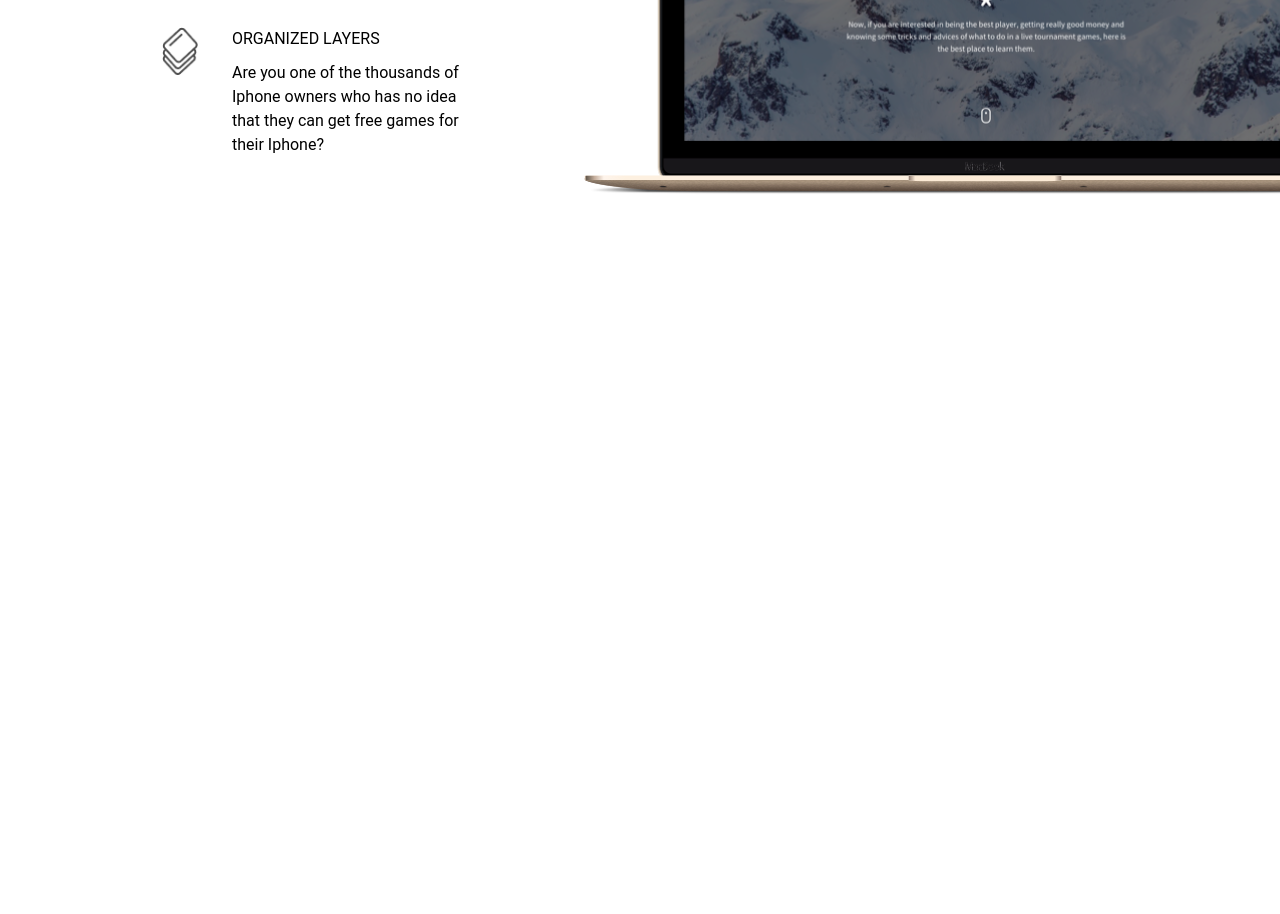
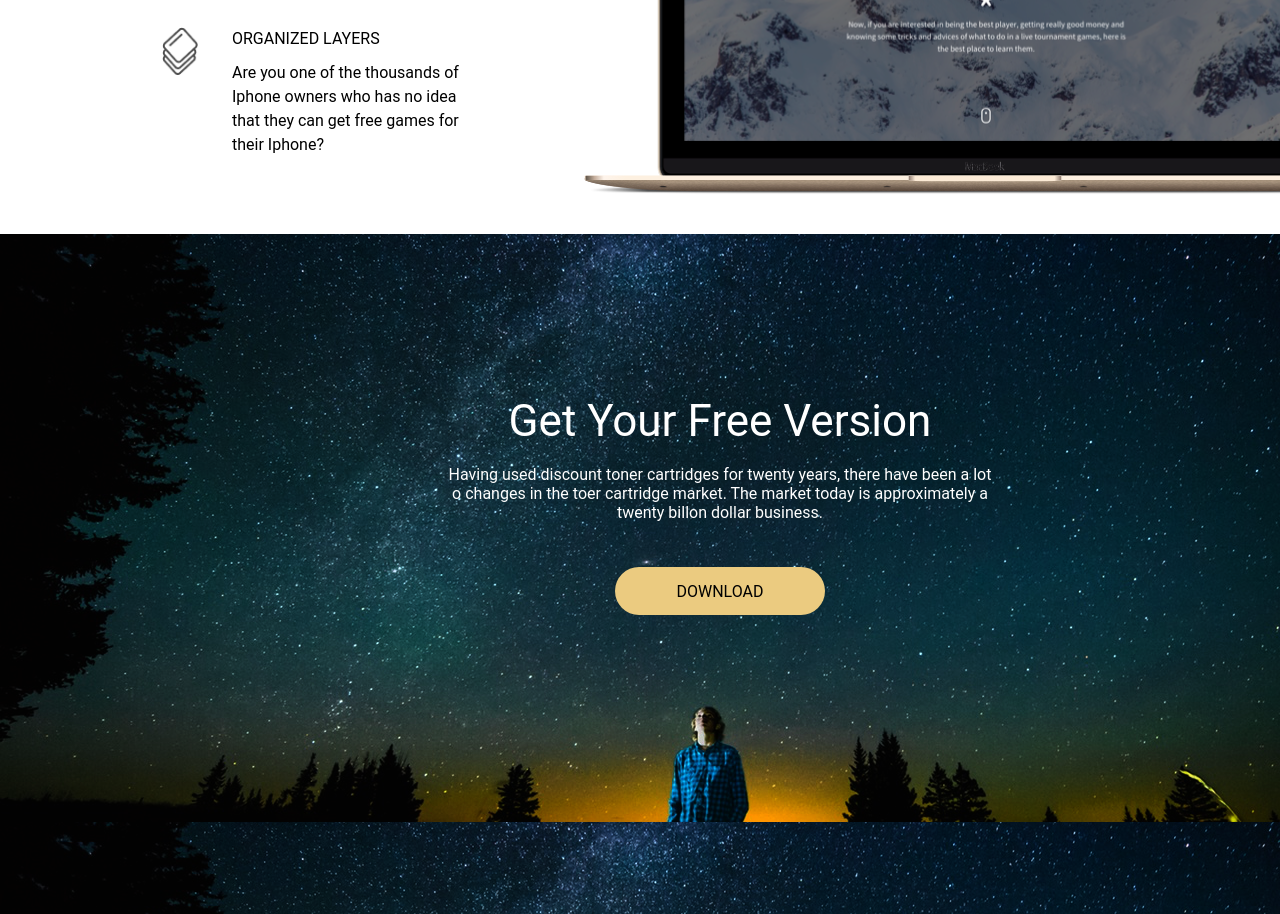
Before and after one commit to mxuanvan02/Practice-1-HTML-CSS, a website built with Parcel: page src/index.html in a window 1280 px wide. Shown: the part 1302-2216 px from the top of the page. Before the commit the page ends 1536 px from the top, so only its background shows below. Built offline with nearby package versions, Linux system fonts and the light colour scheme; files whose address does not match are found by name.

Commit message:
Completed section download.

```diff
--- a/src/css/index.css
+++ b/src/css/index.css
@@ -7,7 +7,8 @@
 :root {
   --bg-color: #fff;
   --txt-color-white: #fff;
-  --txt-color-black: #4b4b4b;
+  --txt-color-black: #000;
+  --txt-color-cstom: #4b4b4b;
 }
 
 
@@ -201,7 +202,7 @@ header {
   font-family: 'Roboto';
   font-style: normal;
   font-weight: normal;
-  color: var(--txt-color-black);
+  color: var(--txt-color-cstom);
 }
 
 
@@ -267,3 +268,60 @@ header {
   height: 464px;
   margin-left: 100px;
 }
+
+
+/* ---------------------------------------------------------------------- *\
+                              #SECTION DOWNLOAD
+\* ---------------------------------------------------------------------- */
+
+
+.download {
+  position: absolute;
+  width: 1440px;
+  height: 680px;
+  left: 0;
+  top: 1536px;
+  background: linear-gradient(0deg, #4b4b4b, #4b4b4b), url(../images/download/background.png);
+  background-blend-mode: soft-light, normal;
+}
+
+
+.download-content {
+  text-align: center;
+  color: var(--txt-color-white);
+  font-family: 'Roboto';
+  font-style: normal;
+  font-weight: normal;
+  margin-top: 163px;
+  margin-bottom: 45px;
+}
+
+
+.download-content-title {
+  font-size: 44px;
+  line-height: 48px;
+  margin-bottom: 20px;
+}
+
+
+.download-content-description {
+  width: 555px;
+  margin: 0 auto;
+}
+
+
+.download-button {
+  width: 210px;
+  height: 48px;
+  display: flex;
+  align-items: center;
+  background: #EBCB80;
+  margin: 0 auto;
+  border-radius: 50px;
+}
+
+
+.download-button a {
+  text-transform: uppercase;
+  margin: 0 auto;
+}
--- a/src/index.html
+++ b/src/index.html
@@ -74,6 +74,16 @@
       <div class="features-content-right"></div>
     </div>
   </section>
+  <!--================================= Section Download =================================-->
+  <section class="download">
+    <div class="download-content">
+      <p class="download-content-title">Get Your Free Version</p>
+      <p class="download-content-description">Having used discount toner cartridges for twenty years, there have been a lot o changes
+                                      in the toer cartridge market. The market today is approximately a twenty billon dollar business.</p>
+    </div>
+    <div class="download-button"><a>Download</a></div>
+  </section>
+
 </body>
 
 </html>
```
Also changed, not shown: src/images/download/background.png (added).
